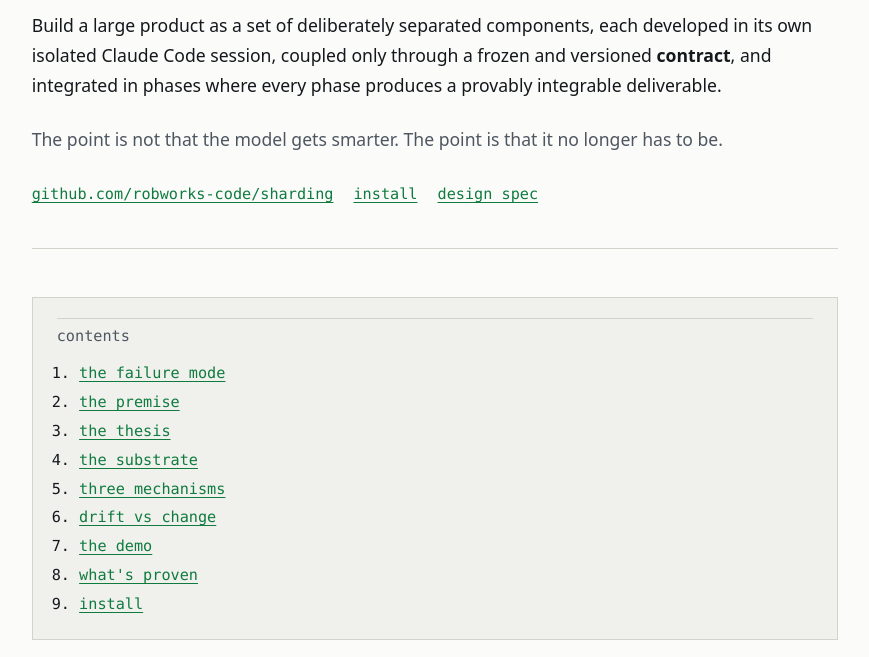
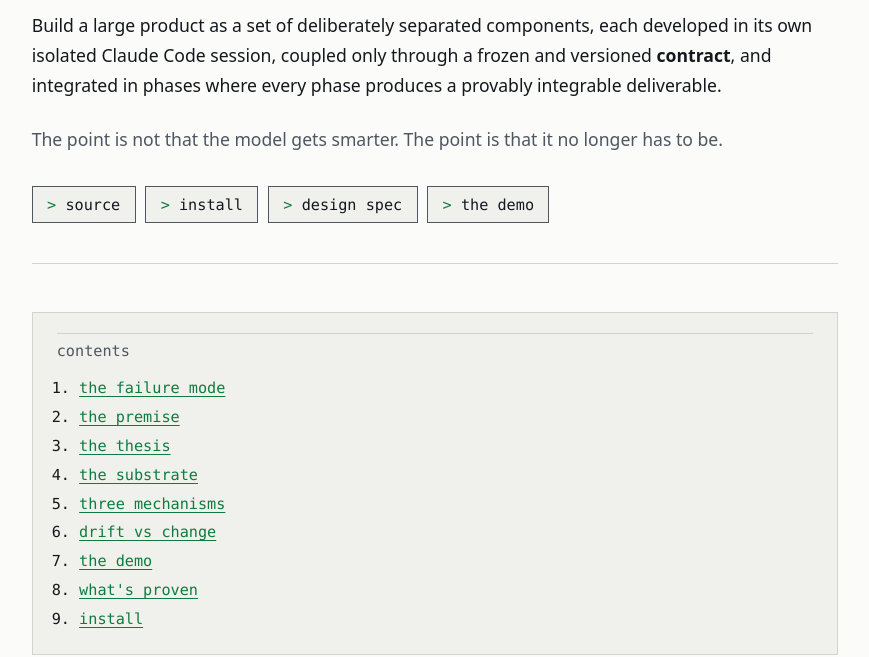
Before and after one commit to robworks-code/sharding, a website: page docs/index.html in a window 1280 px wide. Shown: the part 163-820 px from the top of the page, without its empty margins (205-1074 px from the left). Drawn offline with Linux system fonts and the light colour scheme.

Commit message:
docs: style hero links as chips
Three bare underlined links read as leftover nav. Bordered chips with a
'>' marker matching the section headings, shortened labels so the widths
stay even, and a fourth jumping to the demo.

Border contrast 7.99 dark / 7.19 light against a 3.0 floor for a UI
boundary; layout still clean at 320-1200px.

```diff
--- a/docs/index.html
+++ b/docs/index.html
@@ -111,12 +111,30 @@ h1::before {
 .herolinks {
   font-family: var(--mono);
   font-size: .95rem;
-  color: var(--muted);
   display: flex;
   flex-wrap: wrap;
-  gap: 1.25rem;
-  margin-top: 1.75rem;
+  gap: .6rem;
+  margin-top: 2rem;
 }
+.herolinks a {
+  display: inline-block;
+  border: 1px solid var(--muted);
+  background: var(--panel);
+  color: var(--fg);
+  text-decoration: none;
+  padding: .45rem .9rem;
+  line-height: 1.35;
+}
+.herolinks a::before {
+  content: "> ";
+  color: var(--accent);
+}
+.herolinks a:hover {
+  border-color: var(--accent);
+  color: var(--accent);
+}
+.herolinks a:hover::before { color: var(--accent); }
+
 /* long URLs must break rather than clip: body is overflow-x:hidden */
 .herolinks a, footer a { overflow-wrap: anywhere; }
 
@@ -365,9 +383,10 @@ footer {
     The point is not that the model gets smarter. The point is that it no longer has to be.
   </p>
   <div class="herolinks">
-    <a href="https://github.com/robworks-code/sharding">github.com/robworks-code/sharding</a>
+    <a href="https://github.com/robworks-code/sharding">source</a>
     <a href="#install">install</a>
     <a href="https://github.com/robworks-code/sharding/blob/main/docs/design.md">design spec</a>
+    <a href="#demo">the demo</a>
   </div>
 </header>
 
```
